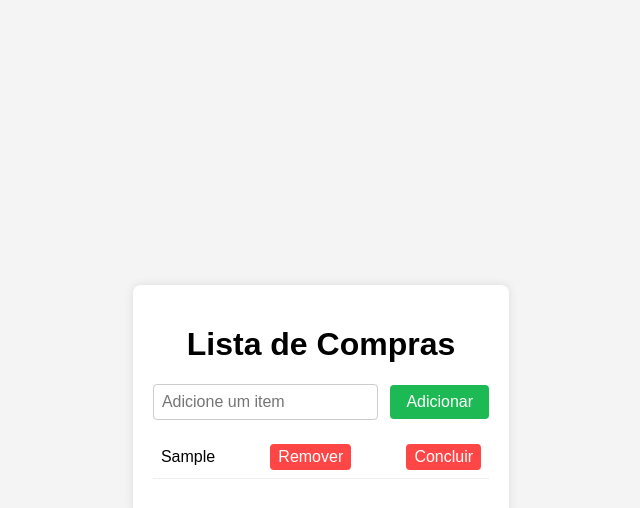
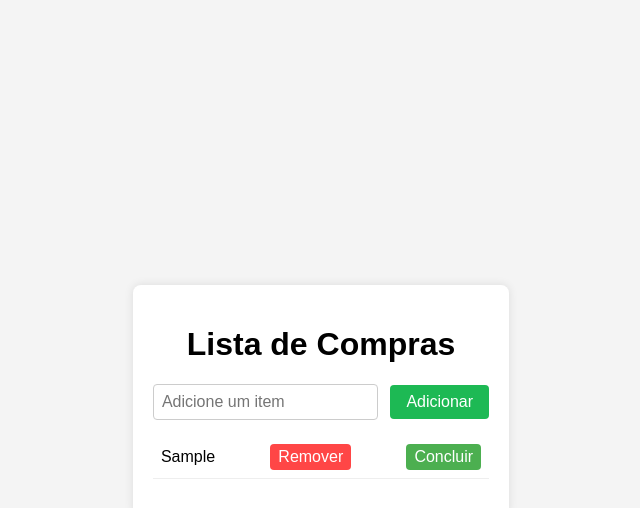
Before and after one commit to ElielM10100/listra-de-compras-interativa, a plain HTML site: page index.html in a window 1280 px wide. Both pictures are taken after typing "Sample" into the empty fields and a click on the button "Adicionar". Shown: the whole page, without its empty margins (319-959 px from the left). Drawn offline with Linux system fonts and the light colour scheme.

Commit message:
Update style.css

```diff
--- a/style.css
+++ b/style.css
@@ -64,3 +64,6 @@ li button {
   li button:hover {
     background-color: #d63434;
   }
+  .concluir-button {
+    background-color: #4caf50;
+}
```
Lines whose indentation alone changed are shown as unchanged.
